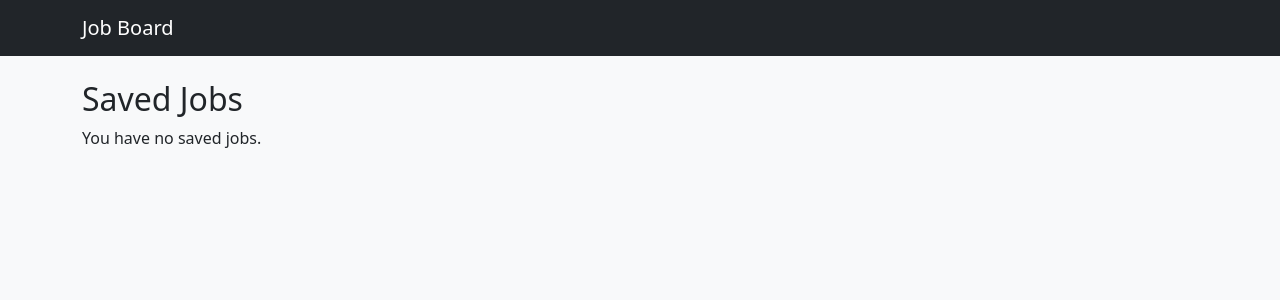
After one commit to amritadhikari2058/jobboard, a Django app: page /jobboard/saved-jobs/ in a window 1280 px wide. The commit adds this page. Shown: the top 300 px of the page. Run offline with Django 5.2, Linux system fonts and the light colour scheme; a user stored in the database is signed in; data comes from the database, SQL or seed files in the repository; both versions use the stored data as it was after the commit.

Commit message:
setting up different page for saved_jobs

```diff
--- /dev/null
+++ b/1.js
@@ -0,0 +1,3 @@
+function add(a,b) {
+    return a + b;
+}
--- /dev/null
+++ b/jobboard/templates/jobboard/saved_jobs.html
@@ -0,0 +1,21 @@
+{% extends "base.html" %}
+{% block title %}Saved Jobs{% endblock %}
+{% block content %}
+<h2>Saved Jobs</h2>
+
+{%for saved in saved_jobs%}
+<div class="card mb-3">
+    <div class="card-body">
+        <h5 class="card-title">{{ saved.job.title }}</h5>
+        <p>{{ saved.job.location }}</p>
+
+        <form method='POST' action="{%url 'toggle_save_job' saved.job.id%}">
+            {% csrf_token %}
+            <button class="btn btn-danger">Unsave</button>
+        </form>
+    </div>
+</div>
+{%empty%}
+<p>You have no saved jobs.</p>
+{%endfor%}
+{% endblock %}
--- a/jobboard/urls.py
+++ b/jobboard/urls.py
@@ -1,5 +1,6 @@
 from django.urls import path
 from . import views
+
 
 urlpatterns = [
     path("", views.job_list, name="job_list"),
@@ -8,5 +9,8 @@ urlpatterns = [
     path("<int:id>/update/", views.update_job, name="update_job"),
     path("<int:id>/delete/", views.delete_job, name="delete_job"),
     path("recruiter_dashboard/", views.recruiter_dashboard, name="recruiter_dashboard"),
-    path("toggle_save_job/<int:job_id>/", views.toggle_save_job, name="toggle_save_job"),
+    path(
+        "toggle_save_job/<int:job_id>/", views.toggle_save_job, name="toggle_save_job"
+    ),
+    path("saved-jobs/", views.saved_jobs_view, name="saved_jobs"),
 ]
--- a/jobboard/views.py
+++ b/jobboard/views.py
@@ -15,6 +15,7 @@ def job_list(request):
     pending_application_count = 0
     accepted_application_count = 0
     rejected_application_count = 0
+    saved_job_ids = []
 
     if request.user.is_authenticated:
         applications = Application.objects.filter(user=request.user)
@@ -23,8 +24,7 @@ def job_list(request):
         accepted_application_count = applications.filter(status="accepted").count()
         rejected_application_count = applications.filter(status="rejected").count()
         applied_jobs = [app.job.id for app in applications]
-        saved = SavedJob.objects.filter(user=request.user)
-        saved_jobs = [s.job.id for s in saved]
+        saved_jobs = SavedJob.objects.filter(user=request.user).select_related("job")
     return render(
         request,
         "jobboard/job_list.html",
@@ -35,7 +35,7 @@ def job_list(request):
             "accepted_application_count": accepted_application_count,
             "rejected_application_count": rejected_application_count,
             "pending_application_count": pending_application_count,
-            'saved_jobs': saved_jobs
+            "saved_jobs": saved_jobs,
         },
     )
 
@@ -115,20 +115,28 @@ def view_applicants(request, slug):
         request, "jobboard/view_applicants.html", {"applications": applications}
     )
 
+
 @login_required
 def toggle_save_job(request, job_id):
     print("TOGGLE VIEW HIT")
     print(request.method)
-    if request.method != 'POST':
-        return redirect('job_list')
-    userrole = getattr(request.user, 'userrole', None)
-    if not userrole or userrole.role != 'normal_user':
-        messages.error(request, 'Only normal users can save jobs.')
-        return redirect('job_list')
+    if request.method != "POST":
+        return redirect("job_list")
+    userrole = getattr(request.user, "userrole", None)
+    if not userrole or userrole.role != "normal_user":
+        messages.error(request, "Only normal users can save jobs.")
+        return redirect("job_list")
     job = get_object_or_404(Job, id=job_id)
     saved_job = SavedJob.objects.filter(user=request.user, job=job).first()
     if saved_job:
         saved_job.delete()
     else:
         SavedJob.objects.create(user=request.user, job=job)
-    return redirect('job_list')
+    return redirect(request.META.get('HTTP_REFERRER', "job_list"))
+
+
+# Handling saved jobs with separate page
+@login_required
+def saved_jobs_view(request):
+    saved_jobs = SavedJob.objects.filter(user=request.user).select_related("job")
+    return render(request, "jobboard/saved_jobs.html", {"saved_jobs": saved_jobs})
```
Also changed, not shown: jobboard/templates/jobboard/job_list.html (+5 -51 lines), db.sqlite3.
